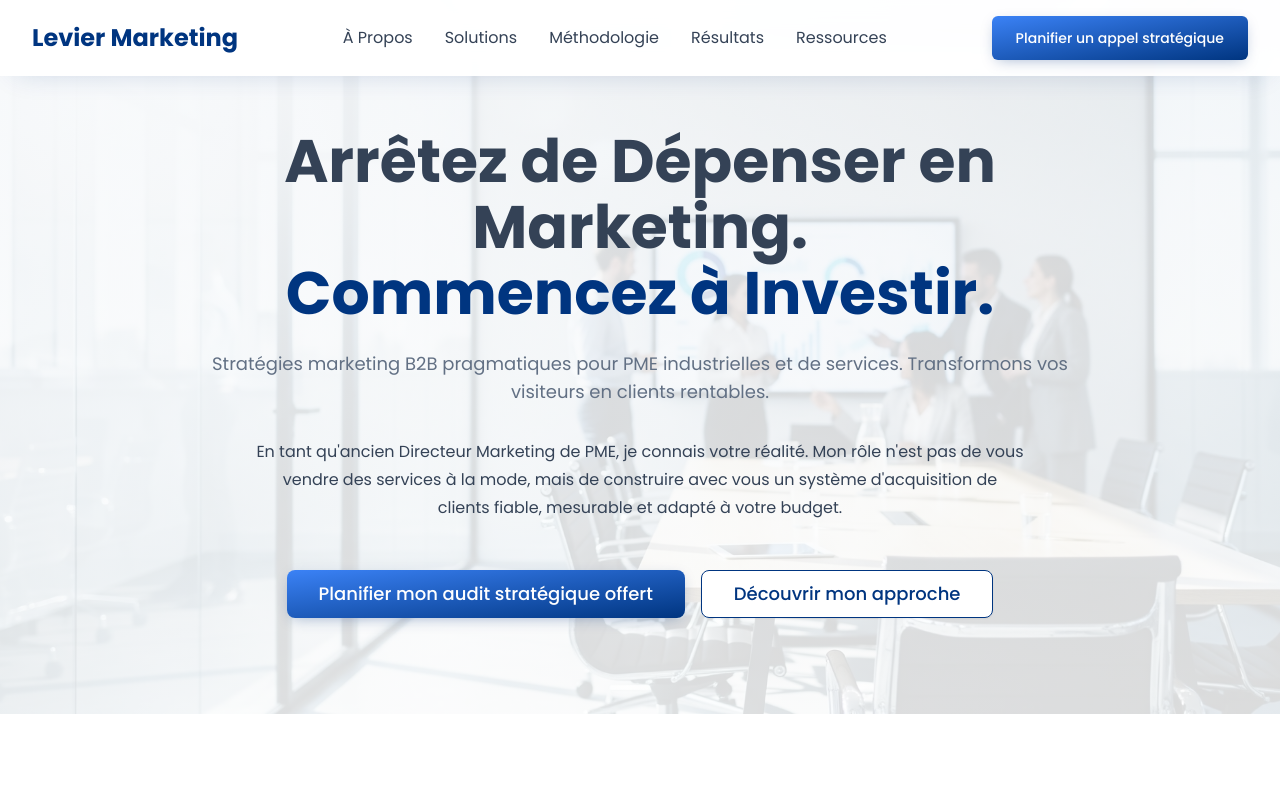
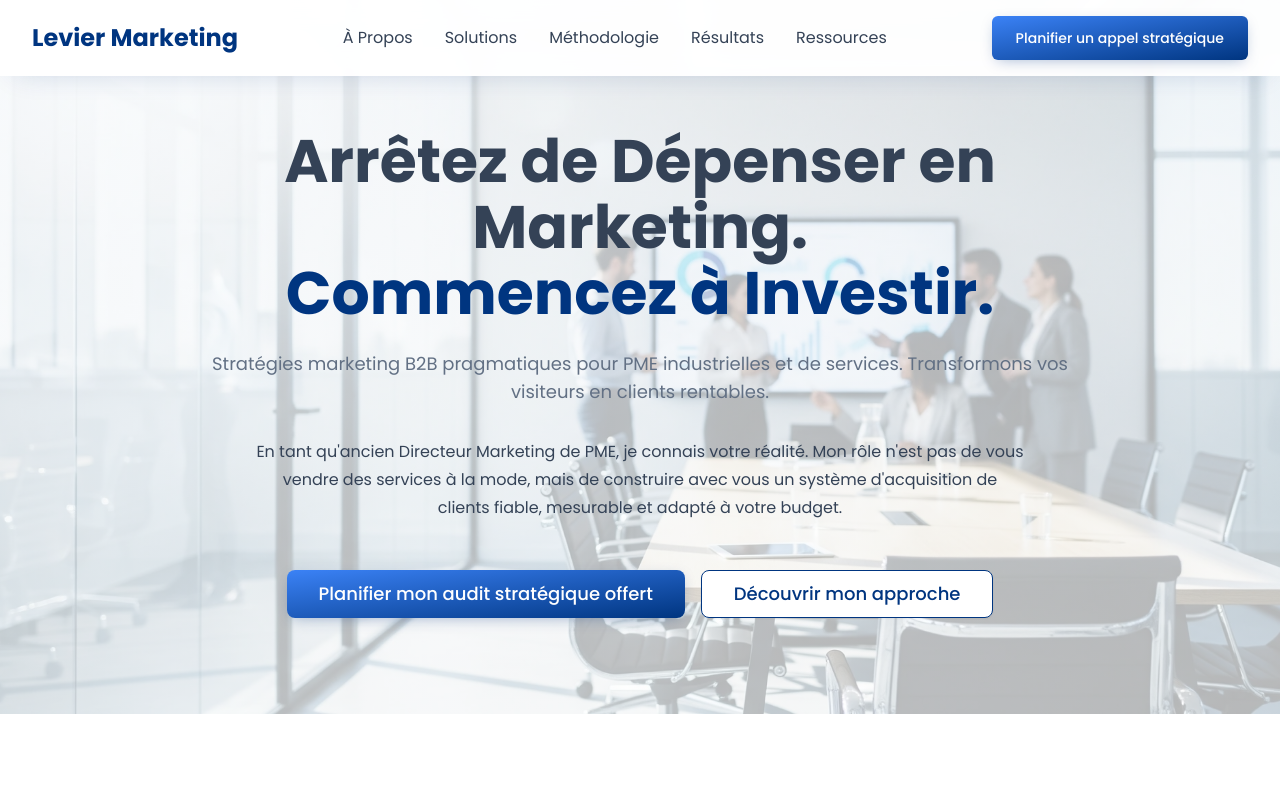
Before and after one commit to Clartem-agency/site-portfolio-04_consultant-marketing-digital, a plain HTML site: page index.html in a window 1280 px wide. Shown: the top 800 px of the page. Drawn offline with nearby package versions, Linux system fonts and the light colour scheme.

Commit message:
Update index.html

```diff
--- a/index.html
+++ b/index.html
@@ -166,7 +166,7 @@ HERO SECTION
     style="
         background-image:
             /* CORRECTION : L'opacité du dégradé est réduite de 95% à 85% pour mieux voir l'image */
-            linear-gradient(180deg, rgba(246, 248, 250, 0.85) 0%, rgba(255, 255, 255, 0.85) 100%),
+            linear-gradient(180deg, rgba(246, 248, 250, 0.70) 0%, rgba(255, 255, 255, 0.70) 100%),
             /* Couche 2 (en dessous) : Votre image de fond */
             url('images/hero-background.webp');
         background-size: cover;
```
